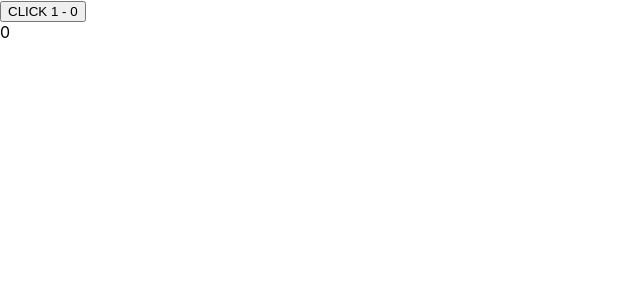
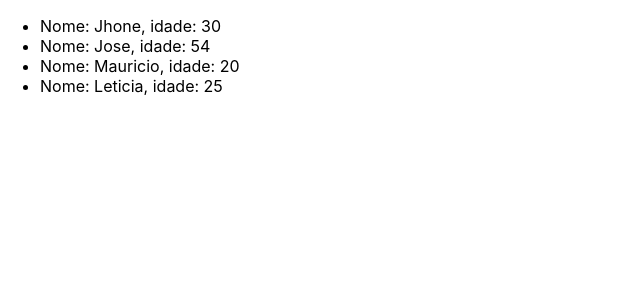
Before and after one commit to jleandrodev/treinaweb, a React (Create React App) app in the folder treinaweb/formacao-react/2-componentes/3-propriedades-estados/: page / in a window 1280 px wide. Shown: the top 300 px of the page, without its empty margins (0-640 px from the left). Built offline with nearby package versions, Linux system fonts and the light colour scheme; the HTML template or start-up script is replaced by a standard one.

Commit message:
Listando elementos

```diff
--- a/treinaweb/formacao-react/2-componentes/3-propriedades-estados/src/App.js
+++ b/treinaweb/formacao-react/2-componentes/3-propriedades-estados/src/App.js
@@ -22,14 +22,26 @@ function Treinaweb(props) {
 
 function App() {
 
-  const [ contador, setContador ] = useState(0)
+  const minhaLista = [
+    {nome: 'Jhone', idade: '30'},
+    {nome: 'Jose', idade: '54'},
+    {nome: 'Mauricio', idade: '20'},
+    {nome: 'Leticia', idade: '25'},
+  ]
 
   return (
     <div className="App">
-      <button onClick={() => setContador(contador + 1)}>CLICK 1 - {contador}</button>
-      {
-        contador % 2 === 0 && <Treinaweb nome={contador} />
-      }
+      <ul>
+        {
+          minhaLista.map(el => {
+            return (
+            <li>
+              Nome: {el.nome}, idade: {el.idade}
+            </li>
+            )
+          })
+        }
+      </ul>
     </div>
   );
 }
```
